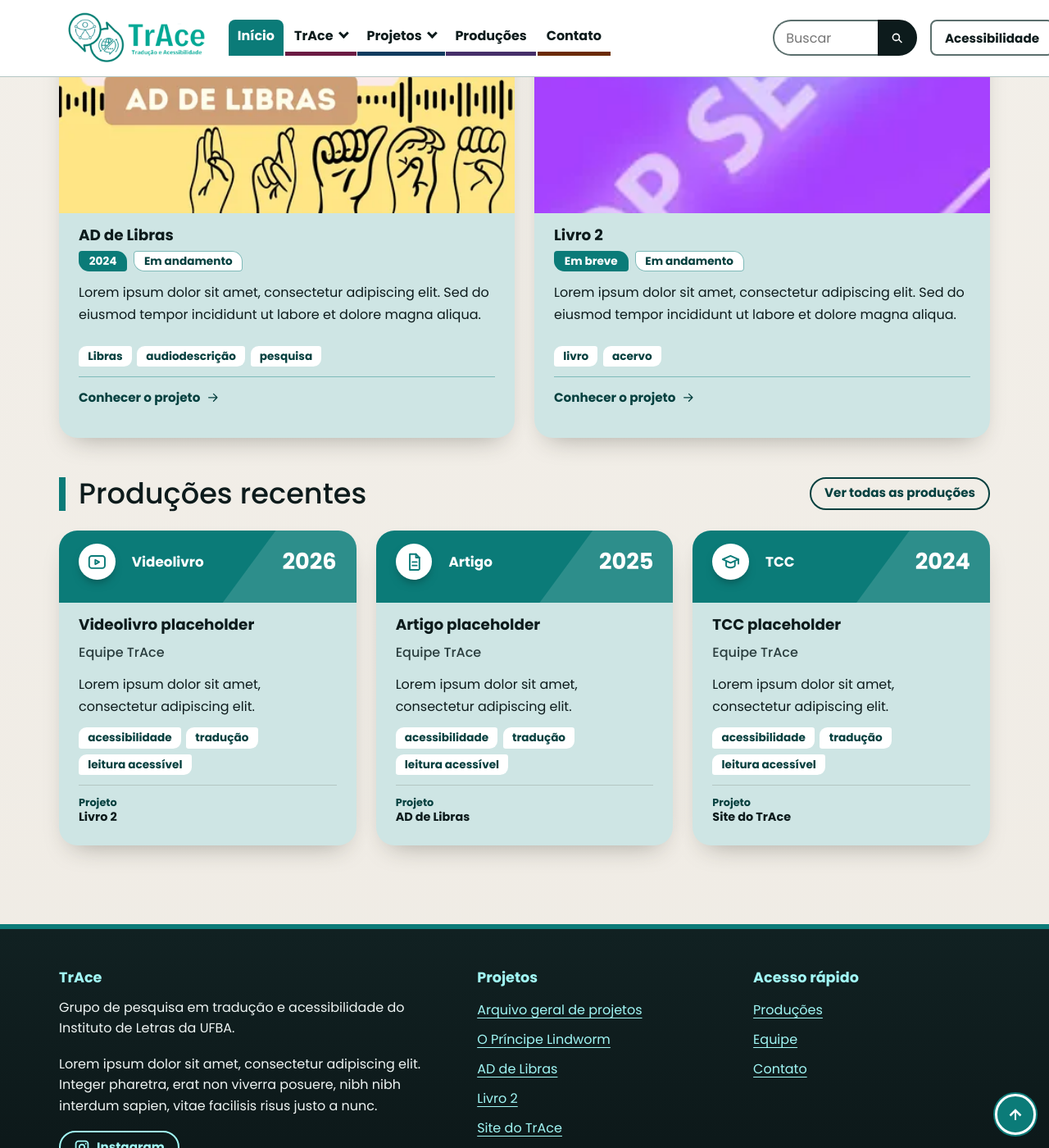
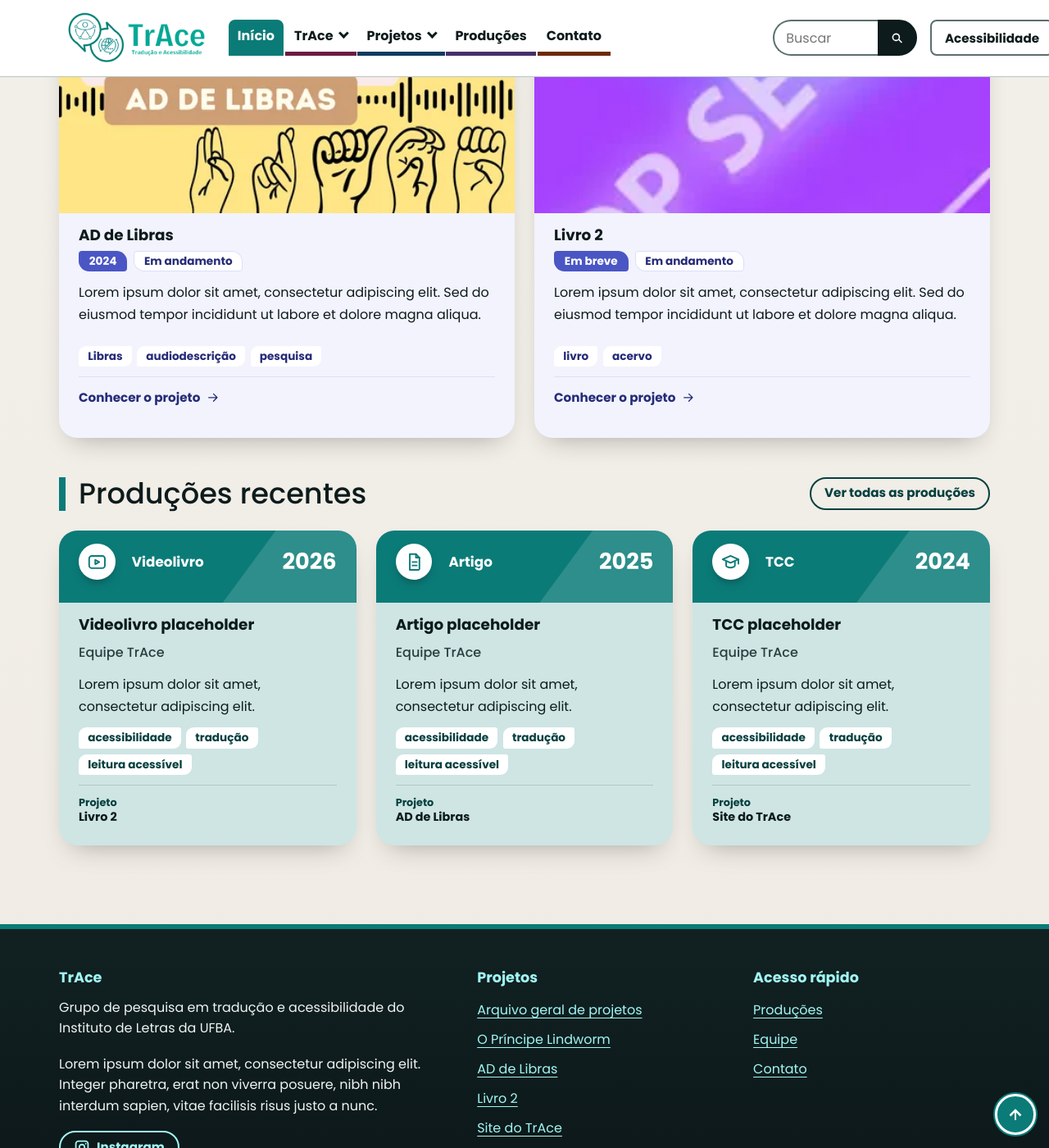
Before and after one commit to Niuuzinho/site-trace-teste, a Jekyll site: the page built from index.html, in a window 1280 px wide and 1400 px high, scrolled down 1583 px. Shown: the whole window at 82% size. Built offline with Jekyll 4.4.1, drawn with Linux system fonts in a browser that asks for light colours.

```diff
--- a/assets/css/main.css
+++ b/assets/css/main.css
@@ -1592,3 +1592,7 @@ html[data-contraste="alto"] .selo-pp .selo-i, html[data-contraste="alto"] .selo-
 html[data-contraste="alto"] .pop-versao { border: 3px solid var(--tinta); }
 html[data-contraste="alto"] .sigla-pp { background: #000; color: #fff; }
 html[data-contraste="alto"] .sigla-lla { background: #fff; color: #000; border: 2px solid #000; }
+
+/* Cartão de projeto: azul-índigo (azul antigo, acinzentado, não agradou) */
+.cartao-proj { --t-forte: #4a56c4; --t-banda: #dcdffb; --t-tinta: #262c78; --t-suave: #eff0fd; }
+html[data-escuro] .cartao-proj { --t-tinta: #cdd2ff; --t-banda: #2f3566; --t-suave: #262a4a; }
```
Also changed, not shown: CLAUDE.md (+1 -1 lines).
